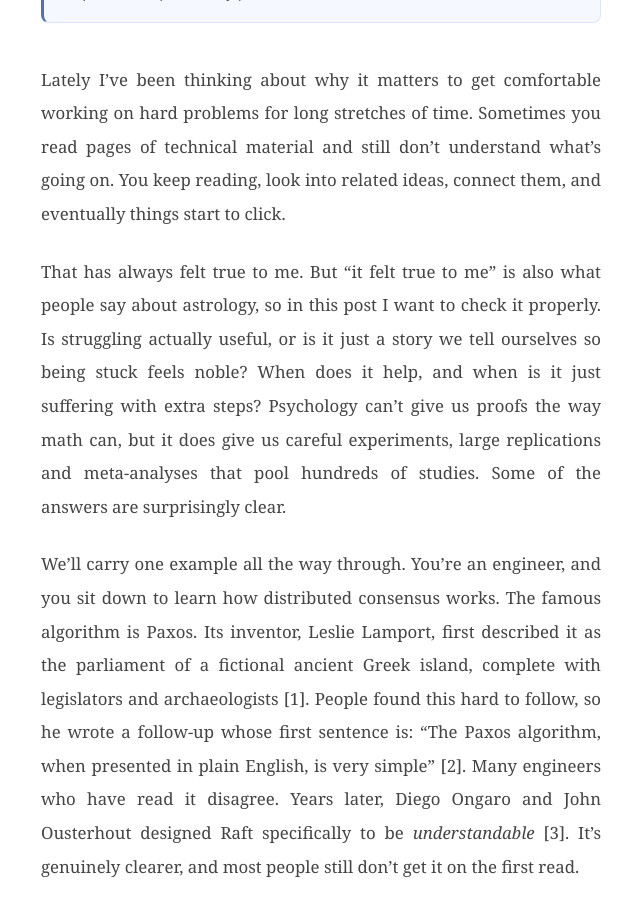
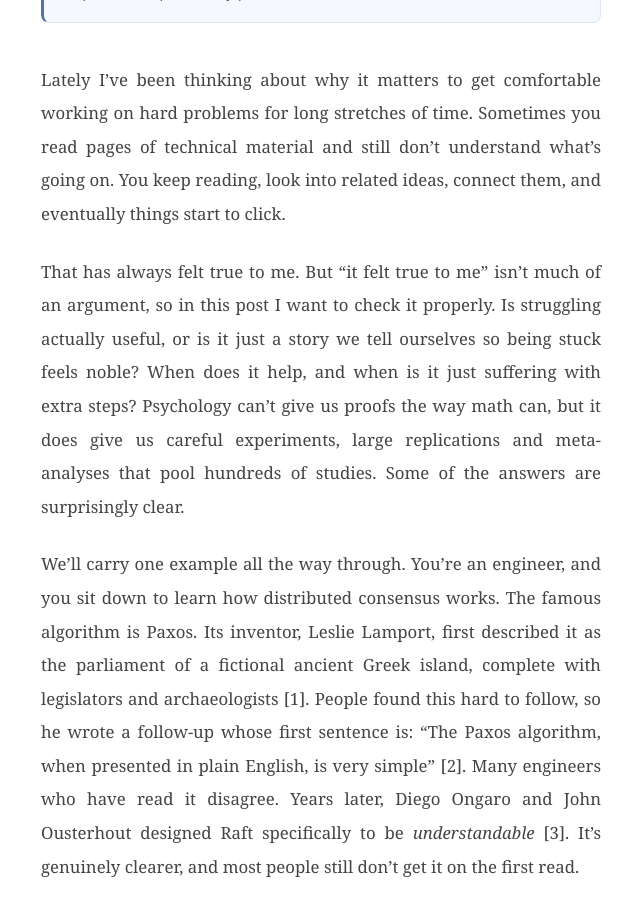
Before and after one commit to ramandeeptrehan/ramandeeptrehan.github.io, a Jekyll site: the page built from _posts/2026-10-30-get-comfortable-with-hard-things.md, in a window 1280 px wide and 900 px high, scrolled down 707 px. Shown: the whole window, without its empty margins (319-959 px from the left). Built offline with Jekyll 4.4.1, drawn with Linux system fonts in a browser that asks for light colours.

Commit message:
Remove astrology reference from hard things post
Co-Authored-By: Claude Opus 5.5 <noreply@anthropic.com>

```diff
--- a/_posts/2026-10-30-get-comfortable-with-hard-things.md
+++ b/_posts/2026-10-30-get-comfortable-with-hard-things.md
@@ -16,7 +16,7 @@ tags: [learning, engineering, psychology]
 
 Lately I've been thinking about why it matters to get comfortable working on hard problems for long stretches of time. Sometimes you read pages of technical material and still don't understand what's going on. You keep reading, look into related ideas, connect them, and eventually things start to click.
 
-That has always felt true to me. But "it felt true to me" is also what people say about astrology, so in this post I want to check it properly. Is struggling actually useful, or is it just a story we tell ourselves so being stuck feels noble? When does it help, and when is it just suffering with extra steps? Psychology can't give us proofs the way math can, but it does give us careful experiments, large replications and meta-analyses that pool hundreds of studies. Some of the answers are surprisingly clear.
+That has always felt true to me. But "it felt true to me" isn't much of an argument, so in this post I want to check it properly. Is struggling actually useful, or is it just a story we tell ourselves so being stuck feels noble? When does it help, and when is it just suffering with extra steps? Psychology can't give us proofs the way math can, but it does give us careful experiments, large replications and meta-analyses that pool hundreds of studies. Some of the answers are surprisingly clear.
 
 We'll carry one example all the way through. You're an engineer, and you sit down to learn how distributed consensus works. The famous algorithm is Paxos. Its inventor, Leslie Lamport, first described it as the parliament of a fictional ancient Greek island, complete with legislators and archaeologists [1]. People found this hard to follow, so he wrote a follow-up whose first sentence is: "The Paxos algorithm, when presented in plain English, is very simple" [2]. Many engineers who have read it disagree. Years later, Diego Ongaro and John Ousterhout designed Raft specifically to be *understandable* [3]. It's genuinely clearer, and most people still don't get it on the first read.
 
```
